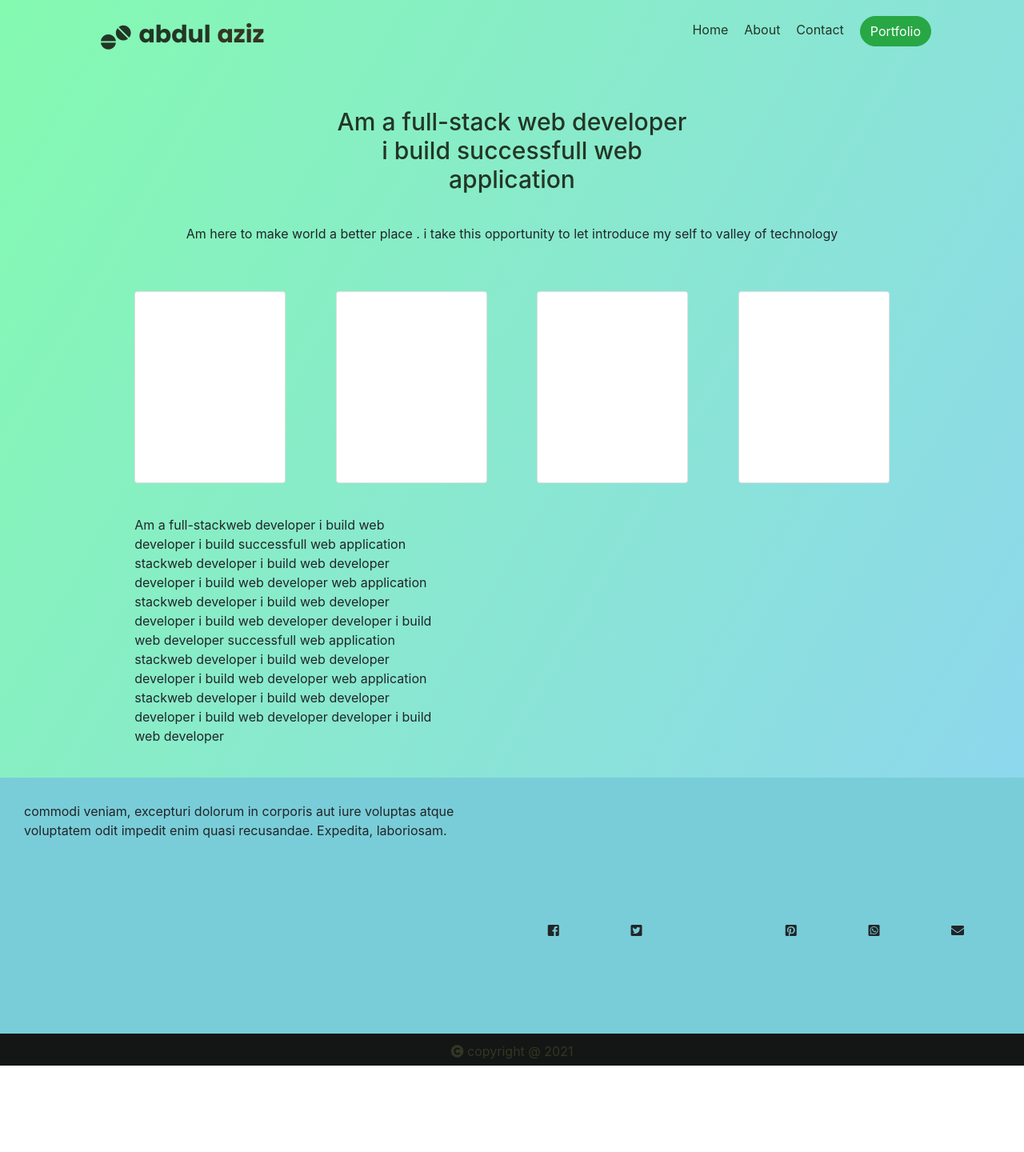
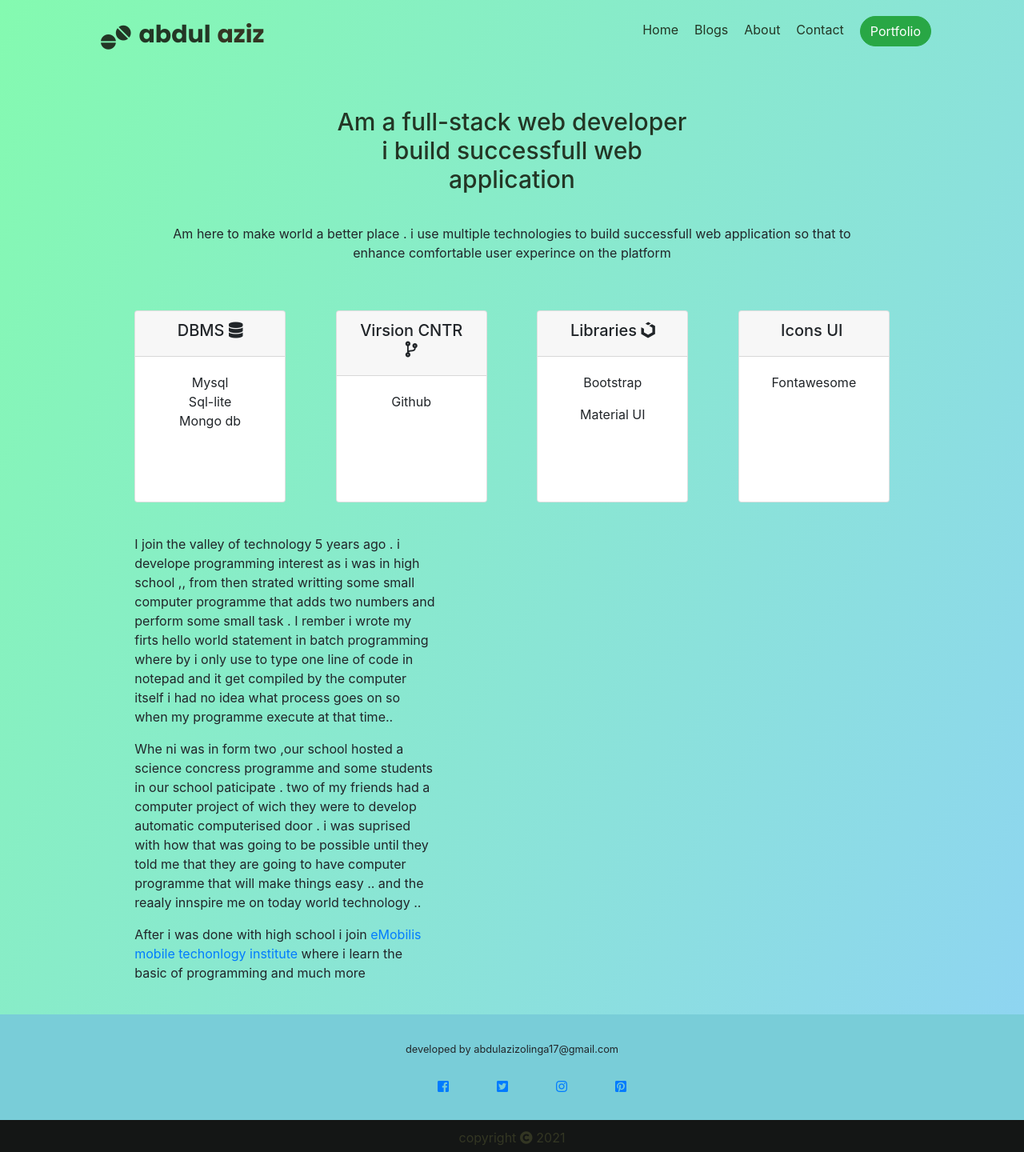
Before and after one commit to olinga-abdulaziz/live-project, a React (Create React App) app: page /about in a window 1280 px wide. Shown: the whole page at 80% size. Before the commit the page ends 1332 px from the top, so only its background shows below. Built offline with nearby package versions, Linux system fonts and the light colour scheme; a web font is replaced by a local one.

Commit message:
modif-11

```diff
--- a/src/App.css
+++ b/src/App.css
@@ -76,11 +76,7 @@
   width: 40%;
   font-size: 30px;
 }
-.footer-social-div{
-    display: flex;
-    padding-top: 25%;
-    justify-content: space-around;
-}
+
 .content-box h1 h5 {
   color: var(--color1);
 }
@@ -126,6 +122,18 @@
 .my-image {
   border-radius: 40%;
 }
+.social-divs{
+  width: 50%;
+  padding-left: 40px;
+  margin: auto;
+  justify-content: space-evenly;
+  padding-right: 50px;
+
+}
+.social-divs i{
+  margin-left: 60px;
+
+}
 .content-wrapper {
   width: 85%;
   margin: auto;
@@ -134,11 +142,10 @@
 .footer {
   width: 100%;
   margin-top: 40px;
-  display: grid;
   padding: 30px;
   background-color: rgb(121, 205, 216);
-  grid-template-columns: 1fr 1fr;
-  height: 40vh;
+  grid-template-columns: 1fr;
+  height: auto;
 }
 .cup {
   overflow: hidden;
@@ -189,7 +196,19 @@
 }
 .contact-social-div{
     display: flex;
+
 }
+.social-sidedivs i{
+ margin-left: 10px;
+}
+.my-location{
+  color: var(--color1);
+}
+.contact-social-div i{
+  margin-left: 10px;
+
+}
+
 .closeSidebar{
   display:none;
 }
@@ -231,7 +250,9 @@
     border-radius: 50%;
   }
   .side-logo-div{
-    padding: 20px;
+    padding-top: 5px;
+    padding-left: 10px;
+    padding-right: 10px;
     display: flex;
     justify-content: space-between;
   }
--- a/src/App.js
+++ b/src/App.js
@@ -8,6 +8,8 @@ import Footer from './Components/footer';
 import { BrowserRouter as Router , Link , Route ,Routes} from 'react-router-dom';
 import Contact from './Pages/Contact';
 import About from './Pages/About';
+import Blogs from './Pages/Blogs';
+import Success from './Pages/Success';
 
 function App() {
   useEffect(()=>{
@@ -46,6 +48,7 @@ function App() {
                 <i class="fa fa-times close" aria-hidden="true" onClick={closeSidebar}></i>
             </div>
         </div>
+        <hr />
         <div className="side-content">
             <div className="side-img-div">
                 <img src={me} alt="abdulaziz olinga said" className="me" />
@@ -55,8 +58,9 @@ function App() {
                     <li>
                         <Link onClick={closeSidebar} className="links" to="/" ><i class="fa fa-home" aria-hidden="true"></i>  Home</Link>
                     </li>
+
                     <li>
-                        <Link onClick={closeSidebar} className="links" to="/about"><i class="fas fa-blog"></i> Blogs</Link>
+                        <Link onClick={closeSidebar} className="links" to="/blogs"><i class="fas fa-blog"></i> Blogs</Link>
 
                     </li>
                     <li>
@@ -69,6 +73,22 @@ function App() {
                     </li>
                 </ul>
             </div>
+            <div>
+              <center>
+            <div className="social-sidedivs">
+                <a href="https://web.facebook.com/abdulziz.o.saidi/"><i class="fab fa-facebook-square"></i></a>
+                <a href="https://twitter.com/OlingaAbdul"><i class="fab fa-twitter-square"></i></a>
+                <a href="https://www.instagram.com/abdulziz_syd/"><i class="fab fa-instagram"></i></a>
+                <a href="https://www.pinterest.com/abdulazizolinga/_saved/"><i class="fab fa-pinterest-square"></i></a>
+                </div></center>
+            </div>
+            <div>
+              <hr />
+              <center>
+              <font><small>abdulazizolinga17@gmail.com</small></font>
+              </center>
+            </div>
+
         </div>
         </div>
     </div>
@@ -97,6 +117,7 @@ function App() {
                   <ul>
                   <h1 style={{display:"none"}}>olinga</h1>
                     <li><Link to="/" className="link">Home</Link></li>
+                    <li><Link to="/blogs" className="link">Blogs</Link></li>
                     <li><Link to="/about" className="link">About</Link></li>
                     <li><Link to="/contact" className="link">Contact</Link></li>
                     <h1 style={{display:"none"}}>abdulaziz olinga</h1>
@@ -110,8 +131,10 @@ function App() {
       <section>
       <Routes>
         <Route path="/" exact element={<Home />} />
+        <Route path="/blogs" exact element={<Blogs />} />
         <Route path="/contact" exact element={<Contact />} />
         <Route path="/about" exact element={<About />} />
+        <Route path="/success" exact element={<Success />} />
       </Routes>
       </section>
       <section>
--- a/src/Components/footer.jsx
+++ b/src/Components/footer.jsx
@@ -3,25 +3,19 @@ function Footer() {
     <div className="footer-wrapper">
         <div className="footer">
 
-        <div>
-            <p>
-                 commodi veniam, excepturi dolorum in corporis aut iure voluptas atque voluptatem odit impedit enim quasi recusandae. Expedita, laboriosam.
-            </p>
-        </div>
-
-        <div className="footer-social-div">
-        <i class="fab fa-facebook-square"></i>
-            <i class="fab fa-twitter-square"></i>
-            <i class="fab fa-instagram-square"></i>
-            <i class="fab fa-pinterest-square"></i>
-            <i class="fab fa-whatsapp-square"></i>
-            <i class="fa fa-envelope" aria-hidden="true"></i>
-        </div>
-
+            <center>
+                <font><small>developed by abdulazizolinga17@gmail.com</small></font>
+                <br />
+                <br />
+                <div className="social-divs">
+                <a href="https://web.facebook.com/abdulziz.o.saidi/"><i class="fab fa-facebook-square"></i></a>
+                <a href="https://twitter.com/OlingaAbdul"><i class="fab fa-twitter-square"></i></a>
+                <a href="https://www.instagram.com/abdulziz_syd/"><i class="fab fa-instagram"></i></a>
+                <a href="https://www.pinterest.com/abdulazizolinga/_saved/"><i class="fab fa-pinterest-square"></i></a>
+                </div></center>
         </div>
         <div className="bottomDiv">
-
-            <center> <p><i class="fa fa-copyright" aria-hidden="true"></i> copyright @  2021</p> </center>
+            <center> <p> copyright <i class="fa fa-copyright" aria-hidden="true"></i> 2021</p> </center>
          </div>
     </div>
     );
--- a/src/Pages/About.js
+++ b/src/Pages/About.js
@@ -17,43 +17,65 @@ function About() {
             <div className="container" >
             <h1 style={{display:"none"}}>abdulaziz olinga</h1>
                 <p>
-                    Am here to make world a better place . i take this opportunity to let introduce my self to valley of technology
+                    Am here to make world a better place . i use multiple technologies to build successfull web application so that to enhance comfortable user experince on the platform
                 </p>
             </div>
             <br />
             <div className="about-card-div">
                 <div className="card card-about" data-aos="fade-right">
-
+                    <div className="card-header">
+                        <h5>DBMS <i class="fa fa-database" aria-hidden="true"></i></h5>
+                    </div>
+                    <div className="card-body">
+                         Mysql <br />
+                         Sql-lite <br />
+                         Mongo db <br />
+                    </div>
                 </div>
 
                  <div className="card card-about" data-aos="fade-right">
-
+                 <div className="card-header">
+                        <h5>Virsion CNTR <i class="fas fa-code-branch    "></i> </h5>
+                    </div>
+                    <div className="card-body">
+                         <p>Github</p>
+                    </div>
                 </div>
 
                 <div className="card card-about" data-aos="fade-left">
-
+                     <div className="card-header">
+                        <h5>Libraries <i class="fab fa-uikit"></i> </h5>
+                    </div>
+                    <div className="card-body">
+                         <p>Bootstrap</p>
+                         <p>Material UI</p>
+                    </div>
                 </div>
 
                 <div className="card card-about" data-aos="fade-left">
+                <div className="card-header">
+                        <h5>Icons UI <i class="fa fa-circle-o" aria-hidden="true"></i> </h5>
+                    </div>
+                    <div className="card-body">
+                         <p>Fontawesome</p>
 
+                    </div>
                 </div>
             </div>
             <h1 style={{display:"none"}}>abdulaziz olinga</h1>
             <div className="about-addition-story" data-aos="fade-left">
 
                 <p>
-                    Am a full-stackweb developer i build  web developer i
-                     build successfull web application
-                     stackweb developer i build  web developer developer i build  web developer
-                     web application
-                     stackweb developer i build  web developer developer i build  web developer
-                     developer i build  web developer
-                     successfull web application
-                     stackweb developer i build  web developer developer i build  web developer
-                     web application
-                     stackweb developer i build  web developer developer i build  web developer
-                     developer i build  web developer
+                   I join the valley of technology 5 years ago . i develope programming interest as i was in high school ,, from then strated writting some small computer programme that adds two numbers and perform some small task .
+                   I rember i wrote my firts hello world statement in batch programming where by i only use to type one line of code in notepad and it get compiled by the computer itself
+                   i had no idea what process goes on so when my programme execute at that time..
                 </p>
+                <p data-aos="fade-up">
+                    Whe ni was in form two ,our school hosted a science concress programme and some students in our school paticipate . two of my friends
+                    had a computer project of wich they were to develop automatic computerised door . i was suprised with how that was going to be possible until they told me that they are going
+                    to have computer programme that will make things easy .. and the reaaly innspire me on today world technology ..
+                </p>
+                <p>After i was done with high school i join <a href="https://www.emobilis.ac.ke" >eMobilis mobile techonlogy institute</a> where i learn the basic of programming and much more</p>
             </div>
             <h1 style={{display:"none"}}>abdulaziz olinga</h1>
             </div>
--- /dev/null
+++ b/src/Pages/Blogs.jsx
@@ -0,0 +1,8 @@
+function Blogs() {
+    return ( <div style={{height:"50vh"}}>
+        <center><strong>comming soon !!</strong></center>
+        <center><small>this page is under development ..</small></center>
+    </div> );
+}
+
+export default Blogs;
--- /dev/null
+++ b/src/Pages/Success.js
@@ -0,0 +1,11 @@
+function Success() {
+    return (
+    <div style={{height:"50vh"}}>
+        <center>Success !!</center>
+        <center>We have recieve your comment we wil get you soon</center>
+        <center><strong>Thank you !</strong></center>
+    </div>
+     );
+}
+
+export default Success;
```
Also changed, not shown: src/Components/Portfolio.jsx (+8 -8 lines), src/Pages/Contact.js (+10 -5 lines).
